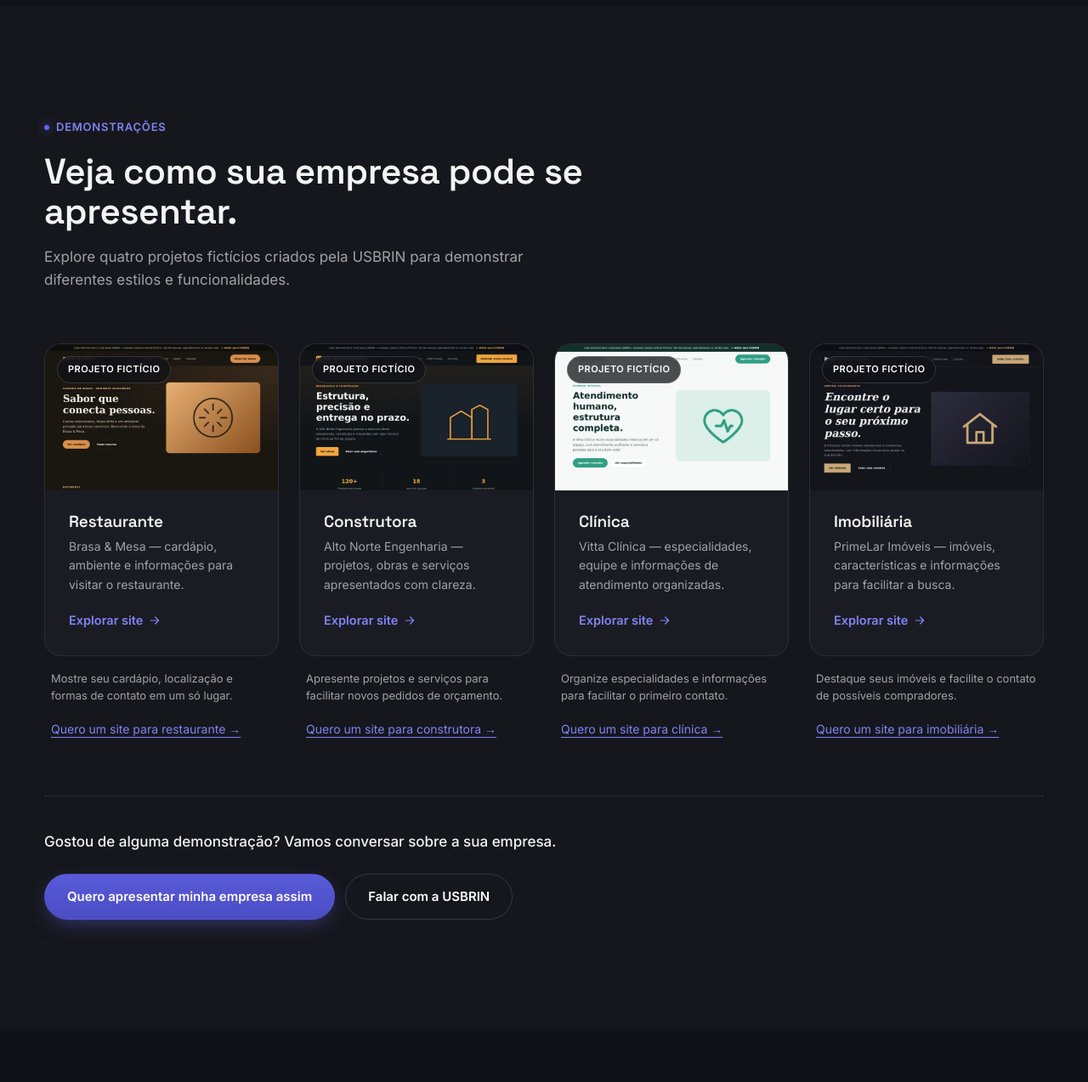
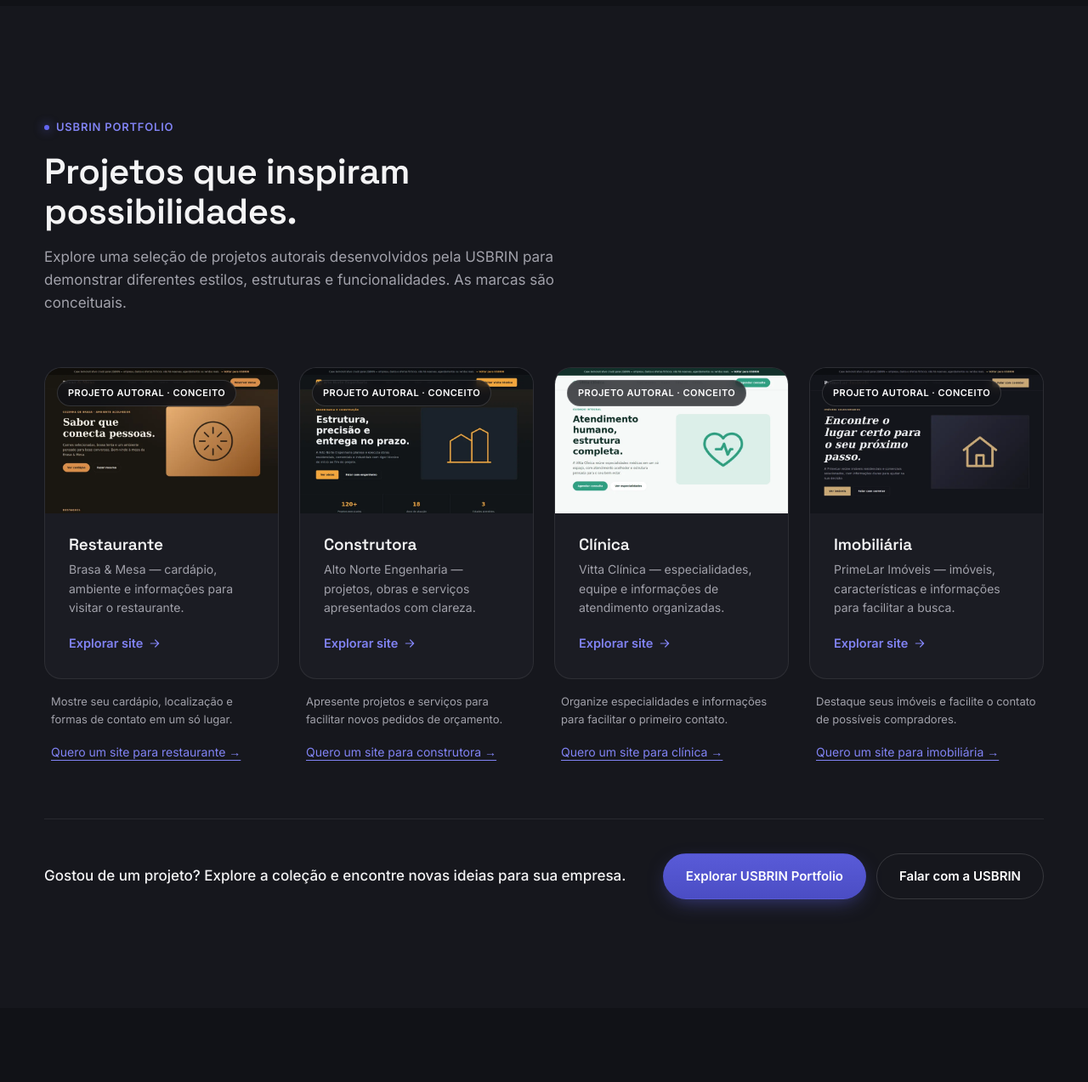
Before and after one commit to usbrin/usbrin-site, a website: page index.html in a window 1280 px wide. Shown: the part 2240-3513 px from the top of the page at 85% size. Drawn offline with Linux system fonts and the light colour scheme.

Commit message:
Portfolio: integrar galeria à página inicial sem alterar Studio

```diff
--- a/index.html
+++ b/index.html
@@ -34,7 +34,7 @@
 
     <nav class="main-nav" aria-label="Navegação principal">
       <a href="#inicio">Início</a>
-      <a href="#demonstracoes">Demonstrações</a>
+      <a href="portfolio.html">Portfólio</a>
       <a href="studio.html">Personalize seu site</a>
       <a href="#solucoes">Soluções</a>
       <a href="#como-funciona">Como funciona</a>
@@ -54,7 +54,7 @@
 
 <nav class="mobile-nav" id="mobile-menu" aria-label="Navegação móvel">
   <a href="#inicio">Início</a>
-  <a href="#demonstracoes">Demonstrações</a>
+  <a href="portfolio.html">Portfólio</a>
   <a href="studio.html">Personalize seu site</a>
   <a href="#solucoes">Soluções</a>
   <a href="#como-funciona">Como funciona</a>
@@ -241,9 +241,9 @@
     <div class="container">
       <div class="demo-head-row">
         <div class="section-head reveal" style="margin-bottom:0;">
-          <span class="eyebrow">Demonstrações</span>
-          <h2>Veja como sua empresa pode se apresentar.</h2>
-          <p>Explore quatro projetos fictícios criados pela USBRIN para demonstrar diferentes estilos e funcionalidades.</p>
+          <span class="eyebrow">USBRIN Portfolio</span>
+          <h2>Projetos que inspiram possibilidades.</h2>
+          <p>Explore uma seleção de projetos autorais desenvolvidos pela USBRIN para demonstrar diferentes estilos, estruturas e funcionalidades. As marcas são conceituais.</p>
         </div>
         <div class="demo-nav">
           <button type="button" aria-label="Anterior" data-demo-prev><svg viewBox="0 0 24 24" fill="none" stroke="currentColor" stroke-width="1.8" stroke-linecap="round" stroke-linejoin="round"><path d="M15 18l-6-6 6-6"/></svg></button>
@@ -255,7 +255,7 @@
 
         <article class="demo-entry"><a class="demo-card spotlight" href="demo-restaurante.html" target="_blank" rel="noopener">
           <div class="demo-preview">
-            <span class="demo-badge">Projeto fictício</span>
+            <span class="demo-badge">Projeto autoral · Conceito</span>
             <img src="assets/preview-restaurante.webp" alt="Prévia real da demonstração Brasa & Mesa" width="800" height="500" loading="lazy" decoding="async">
           </div>
           <div class="demo-body">
@@ -269,7 +269,7 @@
 
         <article class="demo-entry"><a class="demo-card spotlight" href="demo-construtora.html" target="_blank" rel="noopener">
           <div class="demo-preview">
-            <span class="demo-badge">Projeto fictício</span>
+            <span class="demo-badge">Projeto autoral · Conceito</span>
             <img src="assets/preview-construtora.webp" alt="Prévia real da demonstração Alto Norte Engenharia" width="800" height="500" loading="lazy" decoding="async">
           </div>
           <div class="demo-body">
@@ -283,7 +283,7 @@
 
         <article class="demo-entry"><a class="demo-card spotlight" href="demo-clinica.html" target="_blank" rel="noopener">
           <div class="demo-preview">
-            <span class="demo-badge">Projeto fictício</span>
+            <span class="demo-badge">Projeto autoral · Conceito</span>
             <img src="assets/preview-clinica.webp" alt="Prévia real da demonstração Vitta Clínica" width="800" height="500" loading="lazy" decoding="async">
           </div>
           <div class="demo-body">
@@ -297,7 +297,7 @@
 
         <article class="demo-entry"><a class="demo-card spotlight" href="demo-imobiliaria.html" target="_blank" rel="noopener">
           <div class="demo-preview">
-            <span class="demo-badge">Projeto fictício</span>
+            <span class="demo-badge">Projeto autoral · Conceito</span>
             <img src="assets/preview-imobiliaria.webp" alt="Prévia real da demonstração PrimeLar Imóveis" width="800" height="500" loading="lazy" decoding="async">
           </div>
           <div class="demo-body">
@@ -312,9 +312,9 @@
       </div>
 
       <div class="demo-cta reveal">
-        <p>Gostou de alguma demonstração? Vamos conversar sobre a sua empresa.</p>
+        <p>Gostou de um projeto? Explore a coleção e encontre novas ideias para sua empresa.</p>
         <div class="demo-cta-actions">
-          <a href="#contato" class="btn btn-primary">Quero apresentar minha empresa assim</a>
+          <a href="portfolio.html" class="btn btn-primary">Explorar USBRIN Portfolio</a>
           <a href="https://wa.me/5569992967459" target="_blank" rel="noopener" class="btn btn-secondary">Falar com a USBRIN</a>
         </div>
       </div>
@@ -547,7 +547,7 @@
         <h2>Navegação</h2>
         <ul>
           <li><a href="#inicio">Início</a></li>
-          <li><a href="#demonstracoes">Demonstrações</a></li>
+          <li><a href="portfolio.html">Portfólio</a></li>
           <li><a href="studio.html">Personalize seu site</a></li>
           <li><a href="parceiros.html">Trabalhe com a USBRIN</a></li>
           <li><a href="#solucoes">Soluções</a></li>
```
